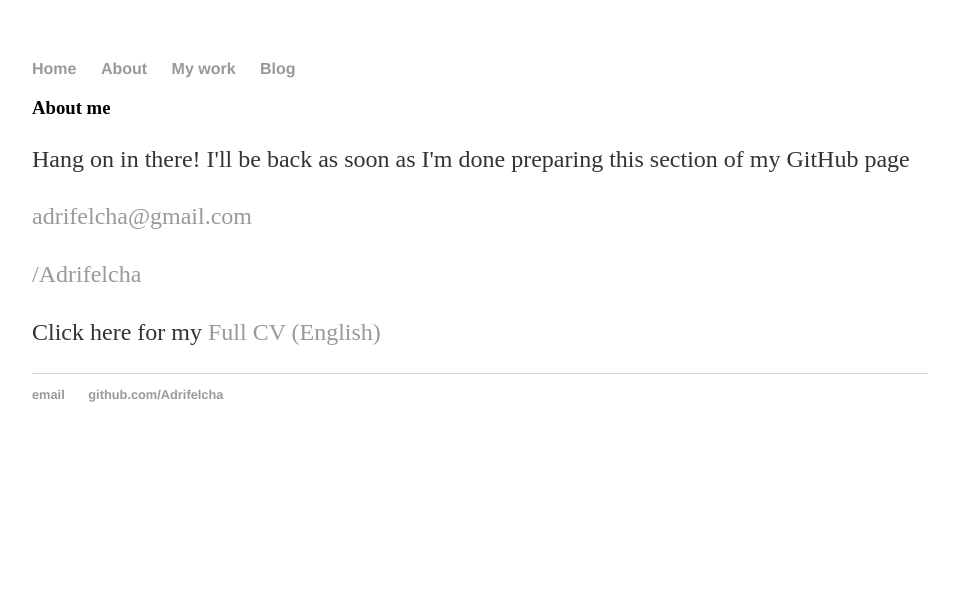
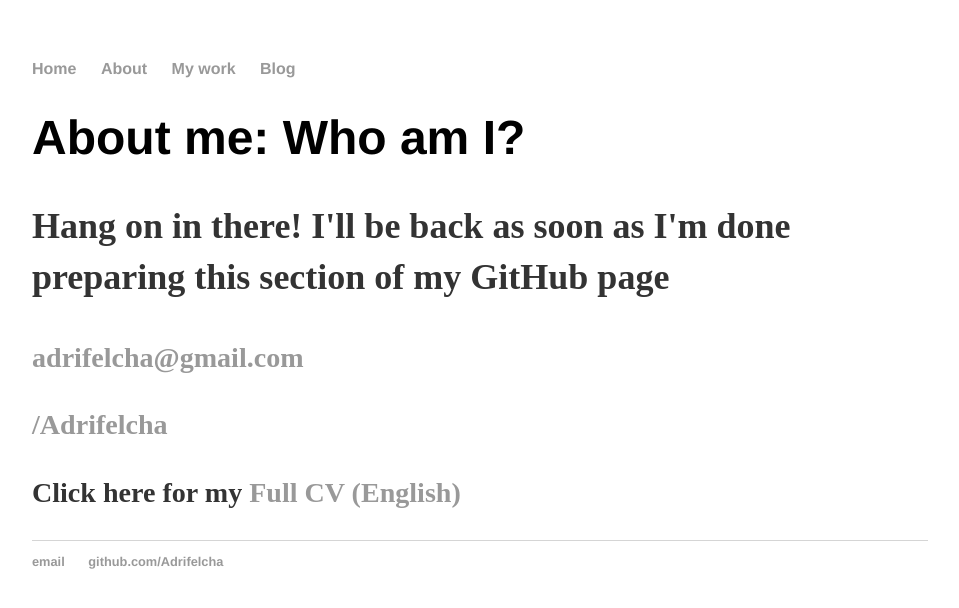
Before and after one commit to Adrifelcha/Adrifelcha-github.io, a Jekyll site: the page built from about/index.html, in a window 1280 px wide. Shown: the top 608 px of the page, without its empty margins (160-1119 px from the left). Built offline with Jekyll 4.4.1, drawn with Linux system fonts in a browser that asks for light colours.

Commit message:
Update index.html

```diff
--- a/about/index.html
+++ b/about/index.html
@@ -1,18 +1,21 @@
 ---
 layout: default
-title: Lab25 About
+title: About Adrifelcha
 ---
 <div class="blurb">
 
-	<h3>About me</h3>
+	<h1>About me: Who am I?</h1>
 
+	<h2>
 	<p> Hang on in there! I'll be back as soon as I'm done preparing this section of my GitHub page</p>
 
 	<p></p>
 
 
 	<p></p>
+	</h2>
 
+<h3>
  <p>
  <a class='link' href="adrifelcha@gmail.com"><i class='fa fa-envelope-o'></i> adrifelcha@gmail.com </a>
  </p>
@@ -22,6 +25,7 @@ title: Lab25 About
   <p>
  Click here for my <a class='link' href="/documents/CV_FullFelisa.pdf"> Full CV (English) </a>
  </p>
+</h3>
 
 
 </div><!-- /.blurb -->
```
